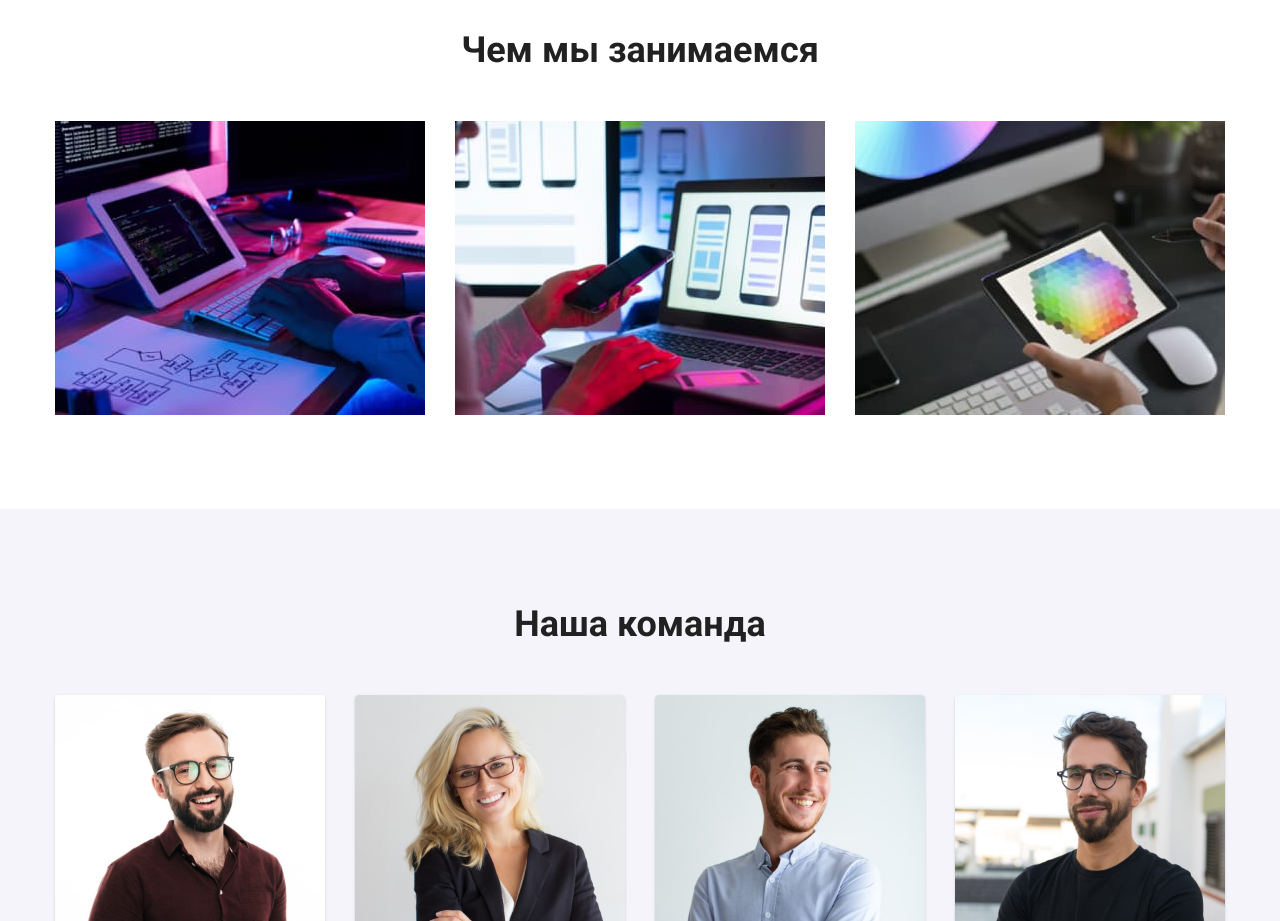
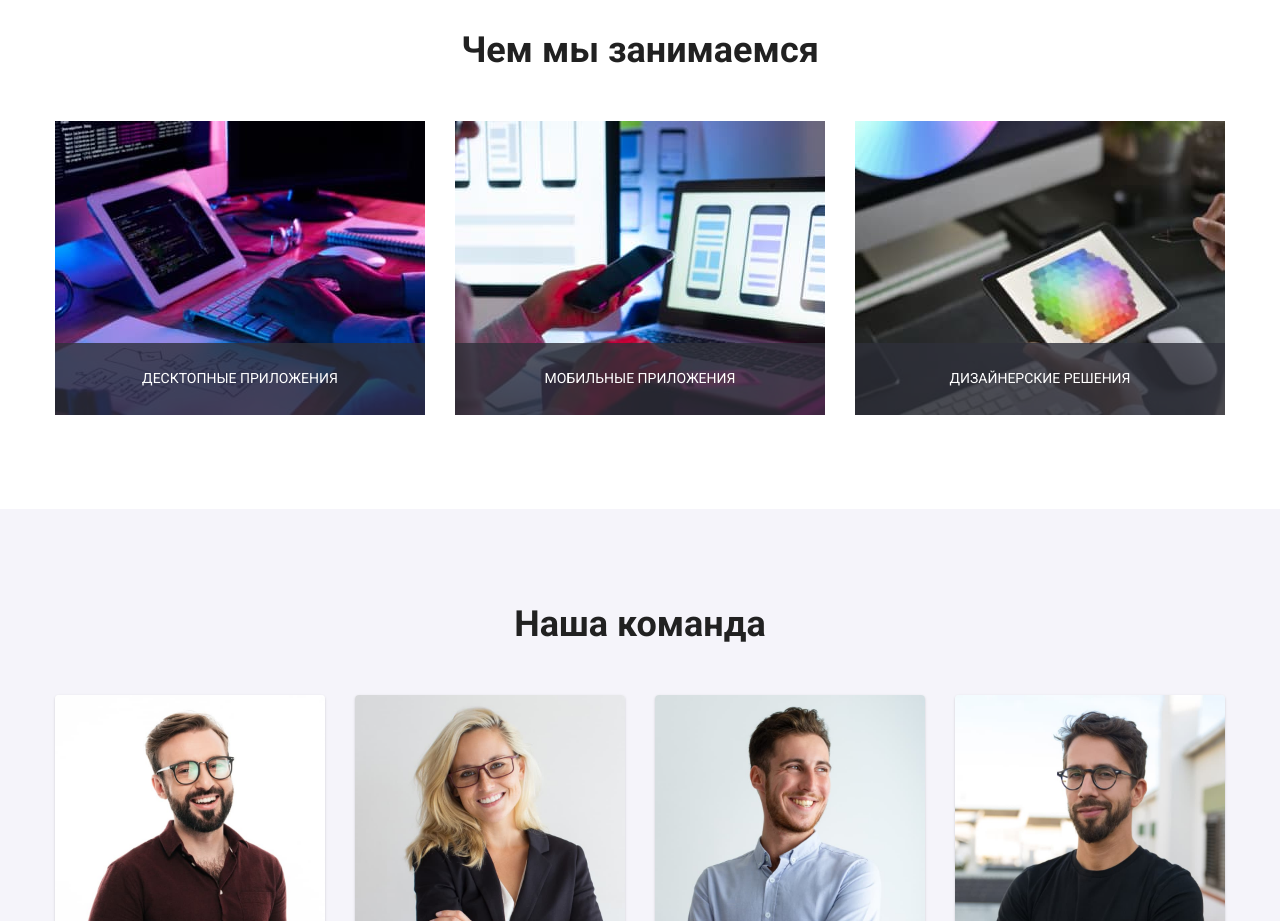
Before and after one commit to pavel-comppass/goit-markup-hw-05, a plain HTML site: page index.html in a window 1280 px wide. Shown: the part 1080-2001 px from the top of the page. Drawn offline with nearby package versions, Linux system fonts and the light colour scheme.

Commit message:
Add files via upload

```diff
--- a/css/style.css
+++ b/css/style.css
@@ -239,10 +239,25 @@ img {
   padding-bottom: 94px;
 }
 .whatwedo-item {
+  position: relative;
   flex-basis: calc((100% - 90px) / 3);
 }
 .whatwedo-item:not(:last-child) {
   margin-right: 30px;
+}
+.whatwedo-description {
+  position: absolute;
+  left: 0;
+  bottom: 0;
+  width: 100%;
+  color: var(--dark-background-text-color);
+  font-size: 14px;
+  line-height: 1.14;
+  text-transform: uppercase;
+  text-align: center;
+  background-color: rgba(47, 48, 58, 0.8);
+  padding-top: 28px;
+  padding-bottom: 28px;
 }
 .team-section {
   background-color: rgb(245, 244, 250);
--- a/index.html
+++ b/index.html
@@ -136,6 +136,7 @@
                 width="370"
                 height="294"
               />
+              <p class="whatwedo-description">Десктопные приложения</p>
             </li>
             <li class="whatwedo-item">
               <img
@@ -144,6 +145,7 @@
                 width="370"
                 height="294"
               />
+              <p class="whatwedo-description">Мобильные приложения</p>
             </li>
             <li class="whatwedo-item">
               <img
@@ -152,6 +154,7 @@
                 width="370"
                 height="294"
               />
+              <p class="whatwedo-description">Дизайнерские решения</p>
             </li>
           </ul>
         </div>
```
